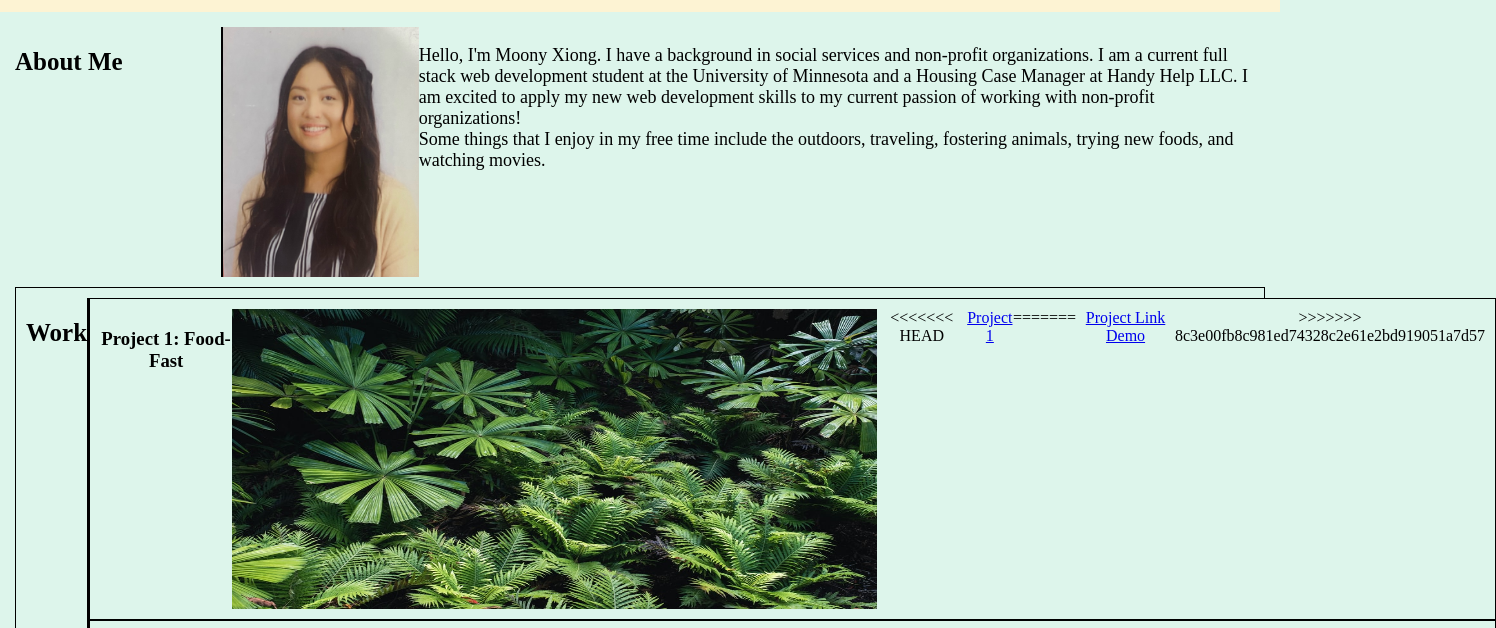
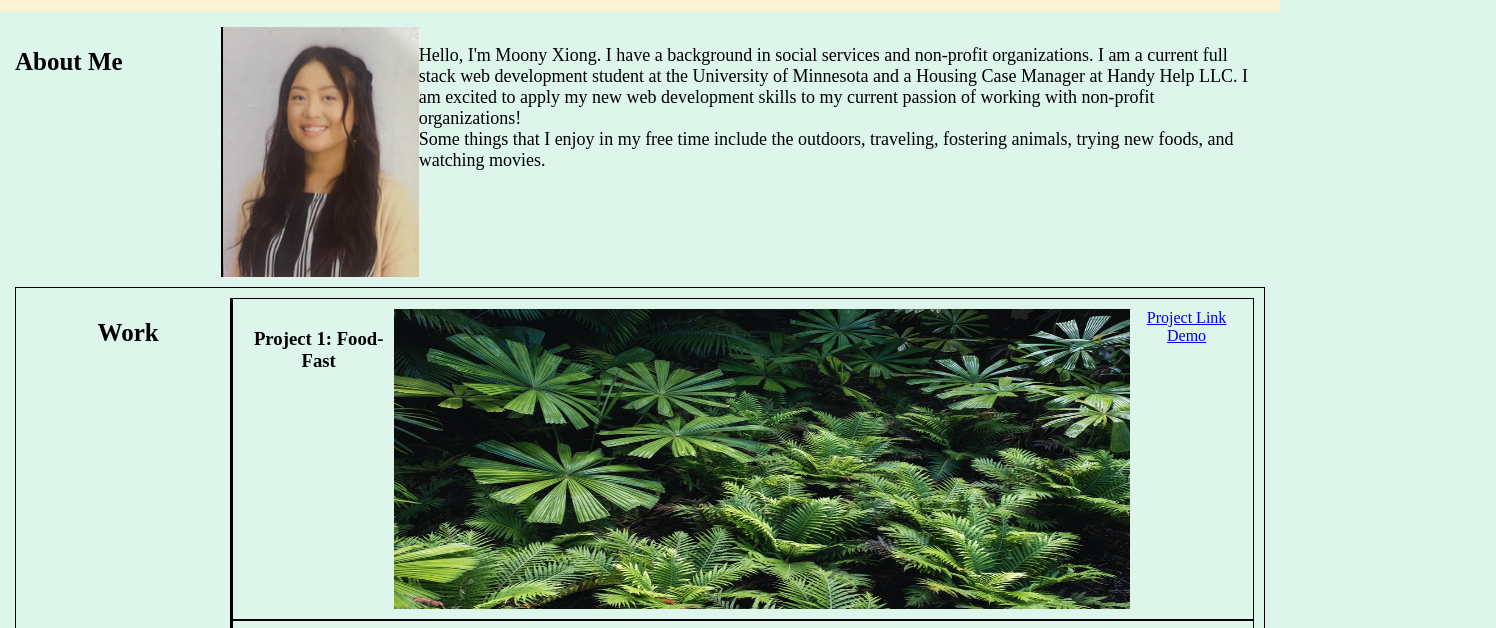
Before and after one commit to mxiong22/studentbio, a plain HTML site: page index.html in a window 1280 px wide. Shown: the part 96-724 px from the top of the page, 1496 px wide, since content can reach past the window. Drawn offline with Linux system fonts and the light colour scheme.

Commit message:
adding links

```diff
--- a/index.html
+++ b/index.html
@@ -58,11 +58,7 @@
                 <section class="work">
                     <h3>Project 1: Food-Fast</h3>
                     <img id="plantpiclarge" src="./assets/plant2.jpg" alt="plant placeholder">
-<<<<<<< HEAD
-                    <a href="https://zahirovic.github.io/Food-Fast/"> Project 1 <Link></Link></a>
-=======
                     <a href="https://zahirovic.github.io/Food-Fast/"> Project Link Demo</a>
->>>>>>> 8c3e00fb8c981ed74328c2e61e2bd919051a7d57
                 </section>
 
                 <section class="work">
```
